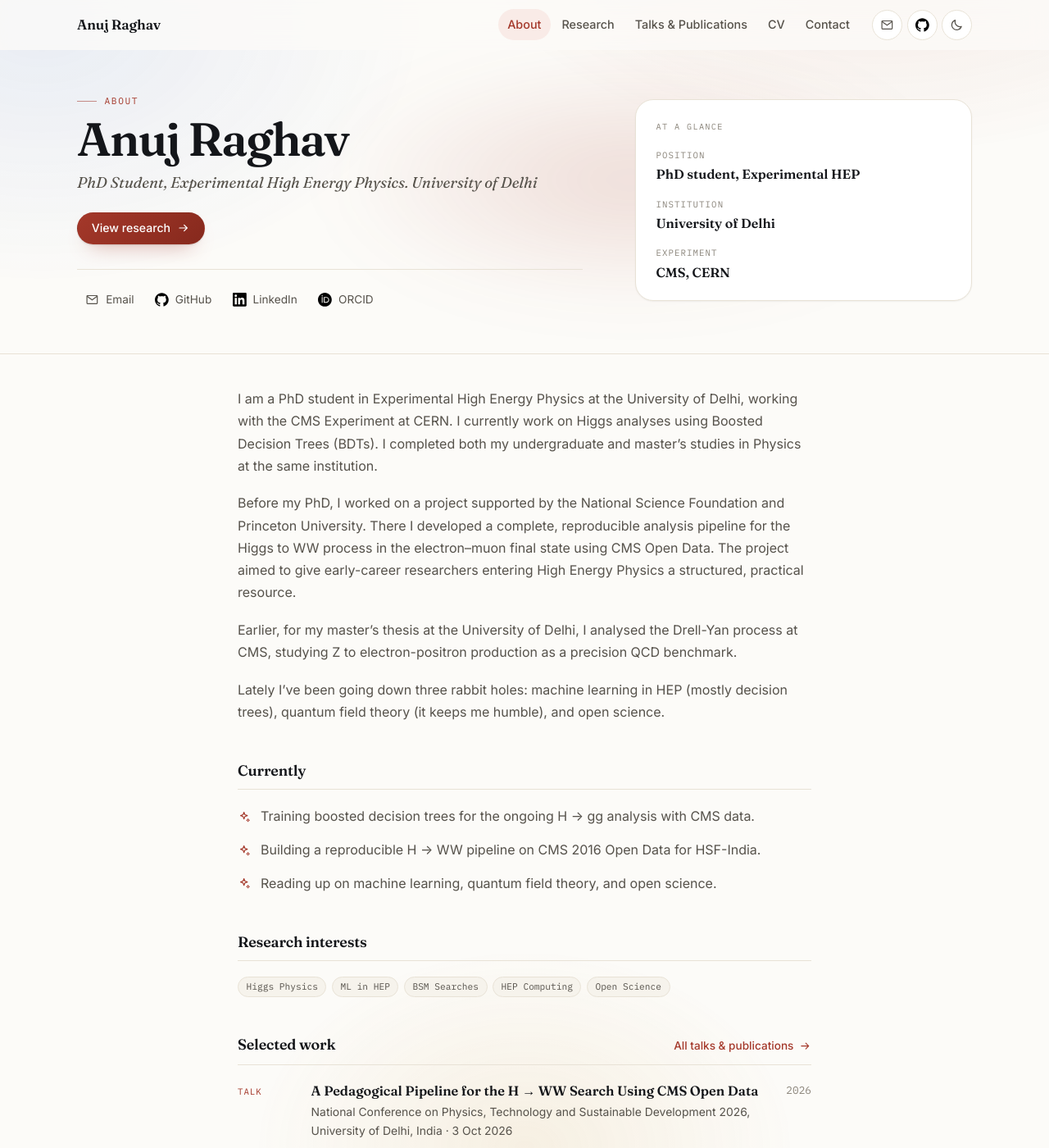
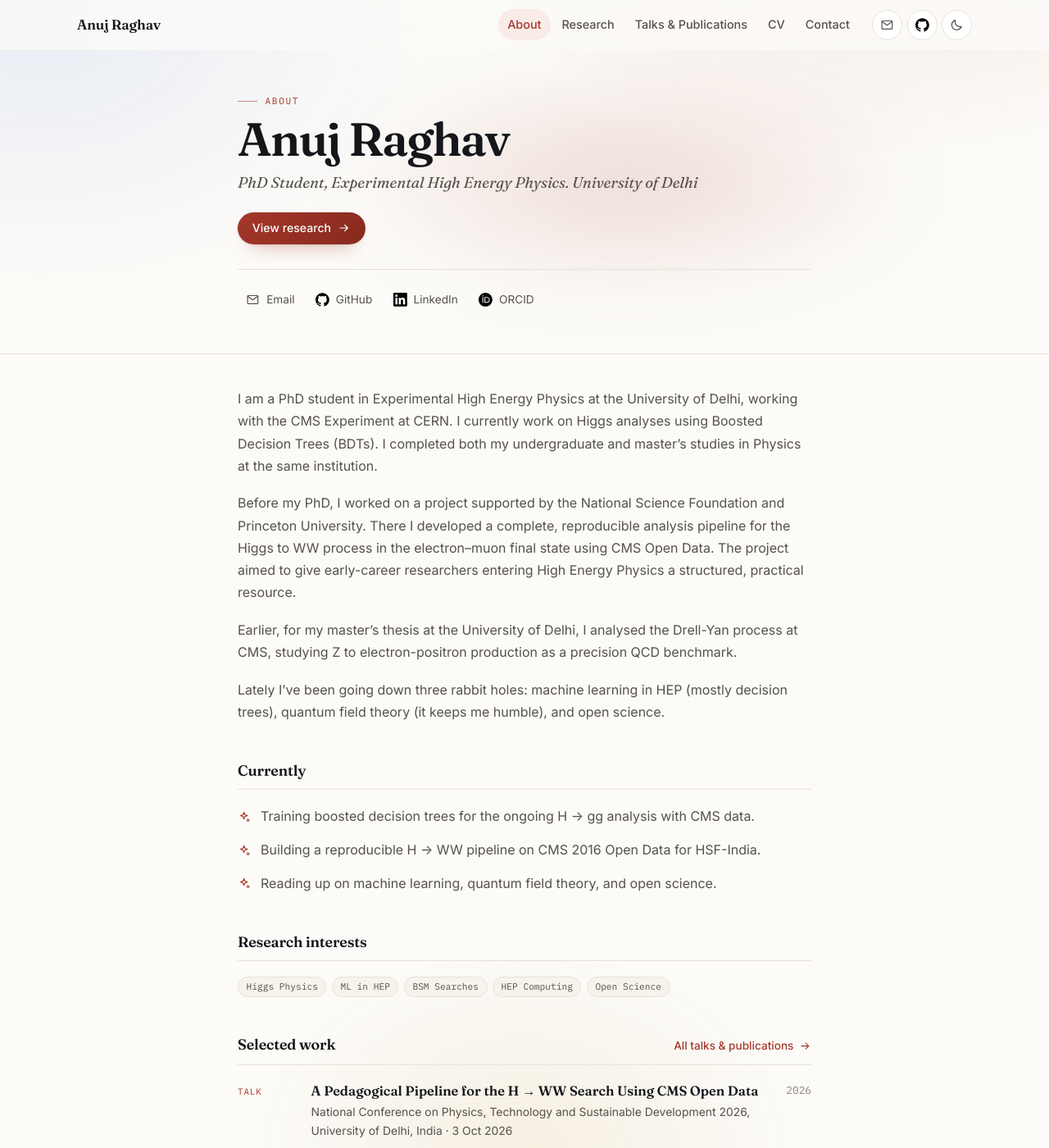
Before and after one commit to anrghv/anrghv.github.io, a Jekyll site: the page built from index.md, in a window 1280 px wide and 1400 px high. Shown: the whole window at 82% size. Built offline with Jekyll 4.4.1, drawn with Linux system fonts in a browser that asks for light colours.

Commit message:
Remove the At a glance card; align the hero with the prose column
- Drop the facts card from the hero, and the facts front matter with it
- The text-only hero now shares the same 748px rail as the prose instead
  of sitting on its own wider left edge, which is what made its position
  feel disconnected
- Delete the card and fact styles, the small-screen override, and the
  520px facts padding rule (all now unused)

```diff
--- a/_layouts/home.html
+++ b/_layouts/home.html
@@ -4,7 +4,7 @@ layout: default
 {%- assign latest_talk = site.talks | sort: "date" | reverse | first -%}
 {%- assign latest_pub = site.publications | sort: "year" | reverse | first -%}
 
-<section class="hero{% unless page.portrait or page.facts %} hero--text{% endunless %}">
+<section class="hero{% unless page.portrait %} hero--text{% endunless %}">
   <div class="hero__glow" aria-hidden="true"></div>
   <div class="hero__inner">
     <div class="hero__text">
@@ -44,16 +44,6 @@ layout: default
       <figcaption class="hero__caption">{{ page.portrait.caption }}</figcaption>
       {% endif %}
     </figure>
-    {% elsif page.facts %}
-    <aside class="hero__aside" data-reveal>
-      <p class="hero__aside-label">At a glance</p>
-      {% for fact in page.facts %}
-      <div class="fact">
-        <span class="fact__label">{{ fact.label }}</span>
-        <span class="fact__value">{{ fact.value }}</span>
-      </div>
-      {% endfor %}
-    </aside>
     {% endif %}
   </div>
 </section>
--- a/assets/css/main.css
+++ b/assets/css/main.css
@@ -548,7 +548,7 @@ main {
   position: relative;
   z-index: 1;
   display: grid;
-  grid-template-columns: minmax(0, 1.2fr) minmax(0, 0.8fr);
+  grid-template-columns: minmax(0, 1.1fr) minmax(0, 0.9fr);
   gap: clamp(2rem, 5vw, 4rem);
   align-items: center;
   max-width: var(--shell);
@@ -574,30 +574,8 @@ main {
 }
 
 .hero--text .hero__inner {
+  max-width: var(--content);
   grid-template-columns: minmax(0, 1fr);
-}
-
-.hero--text .hero__text {
-  max-width: 48rem;
-}
-
-.hero__aside {
-  display: grid;
-  gap: 1.05rem;
-  padding: 1.45rem 1.55rem;
-  border: 1px solid var(--line);
-  border-radius: var(--radius-lg);
-  background: var(--surface);
-  box-shadow: var(--shadow-sm);
-}
-
-.hero__aside-label {
-  margin: 0;
-  color: var(--ink-faint);
-  font-family: var(--font-mono);
-  font-size: 0.64rem;
-  text-transform: uppercase;
-  letter-spacing: 0.13em;
 }
 
 .hero__actions {
@@ -799,28 +777,6 @@ main {
   padding-top: 2.6rem;
 }
 
-.fact {
-  display: flex;
-  flex-direction: column;
-  gap: 0.25rem;
-}
-
-.fact__label {
-  color: var(--ink-faint);
-  font-family: var(--font-mono);
-  font-size: 0.67rem;
-  text-transform: uppercase;
-  letter-spacing: 0.1em;
-}
-
-.fact__value {
-  color: var(--ink);
-  font-family: var(--font-display);
-  font-size: 1rem;
-  font-weight: 600;
-  line-height: 1.3;
-}
-
 .now-list {
   display: grid;
   gap: 0.85rem;
@@ -1463,12 +1419,6 @@ html.js [data-reveal] {
     margin: 0 auto;
     width: 100%;
   }
-
-  .hero__aside {
-    max-width: 26rem;
-    width: 100%;
-    margin: 0 auto;
-  }
 }
 
 @media (max-width: 860px) {
@@ -1549,10 +1499,6 @@ html.js [data-reveal] {
   .social-row__label {
     display: none;
   }
-
-  .facts {
-    padding: 1.1rem;
-  }
 }
 
 @media (max-width: 400px) {
--- a/index.md
+++ b/index.md
@@ -8,13 +8,6 @@ actions:
   - label: View research
     url: /research/
     primary: true
-facts:
-  - label: Position
-    value: PhD student, Experimental HEP
-  - label: Institution
-    value: University of Delhi
-  - label: Experiment
-    value: CMS, CERN
 currently:
   - "Training boosted decision trees for the ongoing H → gg analysis with CMS data."
   - "Building a reproducible H → WW pipeline on CMS 2016 Open Data for HSF-India."
```
Also changed, not shown: README.md.
